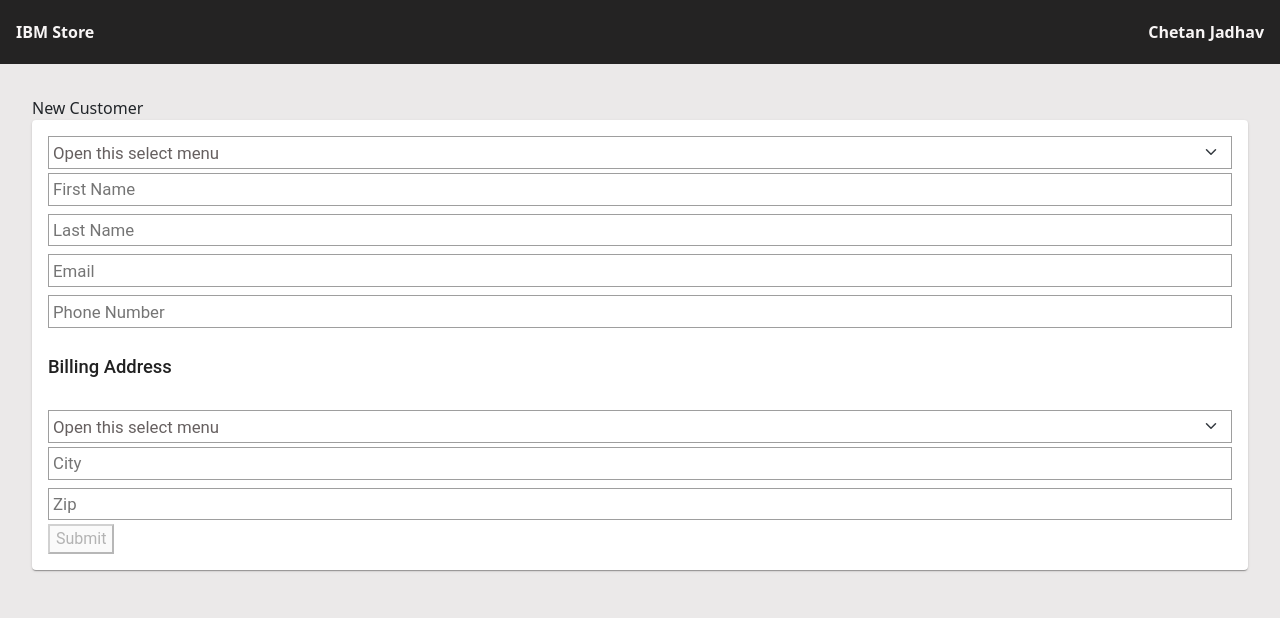
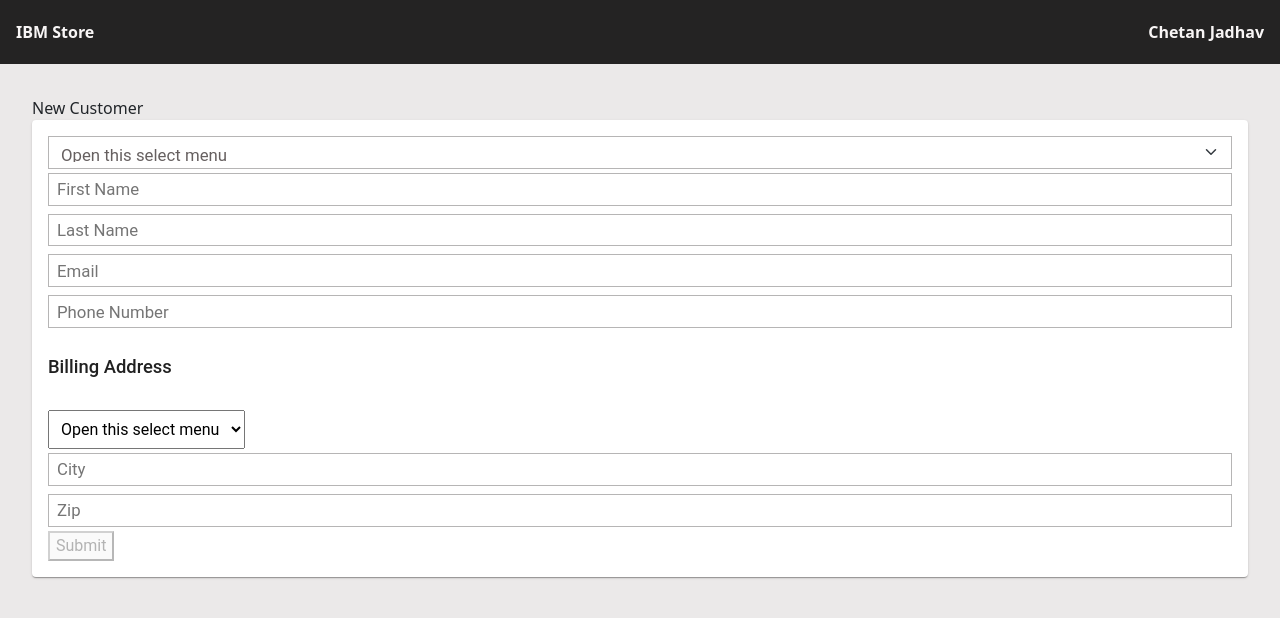
Before and after one commit to Anurag94Singh/CustomerLookUp, an Angular app: page /add-customer in a window 1280 px wide. Shown: the top 618 px of the page. Built offline with nearby package versions, Linux system fonts and the light colour scheme.

Commit message:
3 files modified

```diff
--- a/src/app/customer/components/new-customer/new-customer.component.html
+++ b/src/app/customer/components/new-customer/new-customer.component.html
@@ -11,6 +11,7 @@
       <input
         id="first-name"
         placeholder="First Name"
+        class="smPadding"
         type="text"
         formControlName="firstName"
         required
@@ -19,6 +20,7 @@
       <input
         id="last-name"
         placeholder="Last Name"
+        class="smPadding"
         type="text"
         formControlName="lastName"
       />
@@ -26,6 +28,7 @@
       <input
         id="email"
         placeholder="Email"
+        class="smPadding"
         type="text"
         formControlName="email"
         required
@@ -34,6 +37,7 @@
       <input
         id="phone-number"
         placeholder="Phone Number"
+        class="smPadding"
         type="text"
         formControlName="phoneNumber"
       />
@@ -41,7 +45,7 @@
       <div formGroupName="address">
         <h2 class="mdPadding paddingLeftNone md-font">Billing Address</h2>
 
-        <select class="form-select" aria-label="Default select example">
+        <select class="form-select" class="smPadding" aria-label="Default select example">
           <option selected>Open this select menu</option>
           <option value="1">One</option>
           <option value="2">Two</option>
@@ -52,10 +56,11 @@
           id="city"
           type="text"
           placeholder="City"
+          class="smPadding"
           formControlName="city"
         />
 
-        <input id="zip" type="text" placeholder="Zip" formControlName="zip" />
+        <input id="zip" type="text" placeholder="Zip" class="smPadding" formControlName="zip" />
       </div>
 
       <button type="submit" [disabled]="!profileForm.valid">Submit</button>
--- a/src/app/customer/components/new-customer/new-customer.component.scss
+++ b/src/app/customer/components/new-customer/new-customer.component.scss
@@ -9,8 +9,7 @@ section#customer-form-section {
       font-size: $sm-font-size;
       height: calc(0.1vh + 2rem);
       border-radius: 0%;
-      border: 1px solid #9e9e9e;
-      padding: 0.25rem;
+      border: 1px solid $primary-border-color;
       outline: none;
     }
     .form-select {
@@ -18,8 +17,7 @@ section#customer-form-section {
       font-size: $sm-font-size;
       height: calc(0.1vh + 2rem);
       border-radius: 0%;
-      border: 1px solid #9e9e9e;
-      padding: 0.25rem;
+      border: 1px solid $primary-border-color;
       outline: none;
       box-shadow: none;
     }
--- a/src/app/utility.scss
+++ b/src/app/utility.scss
@@ -2,7 +2,7 @@ $primary-black: #242323;
 $primary-white: #f8f5f5;
 $primary-dark-font-color: #666060;
 $primary-light-font-color: #ffffff;
-$primary-border-color: #ddd;
+$primary-border-color: #b6b5b5;
 $primary-highlight-color: #0d6efd;
 $sm-font-size: calc(0.5vw + 0.65rem);
 
```
